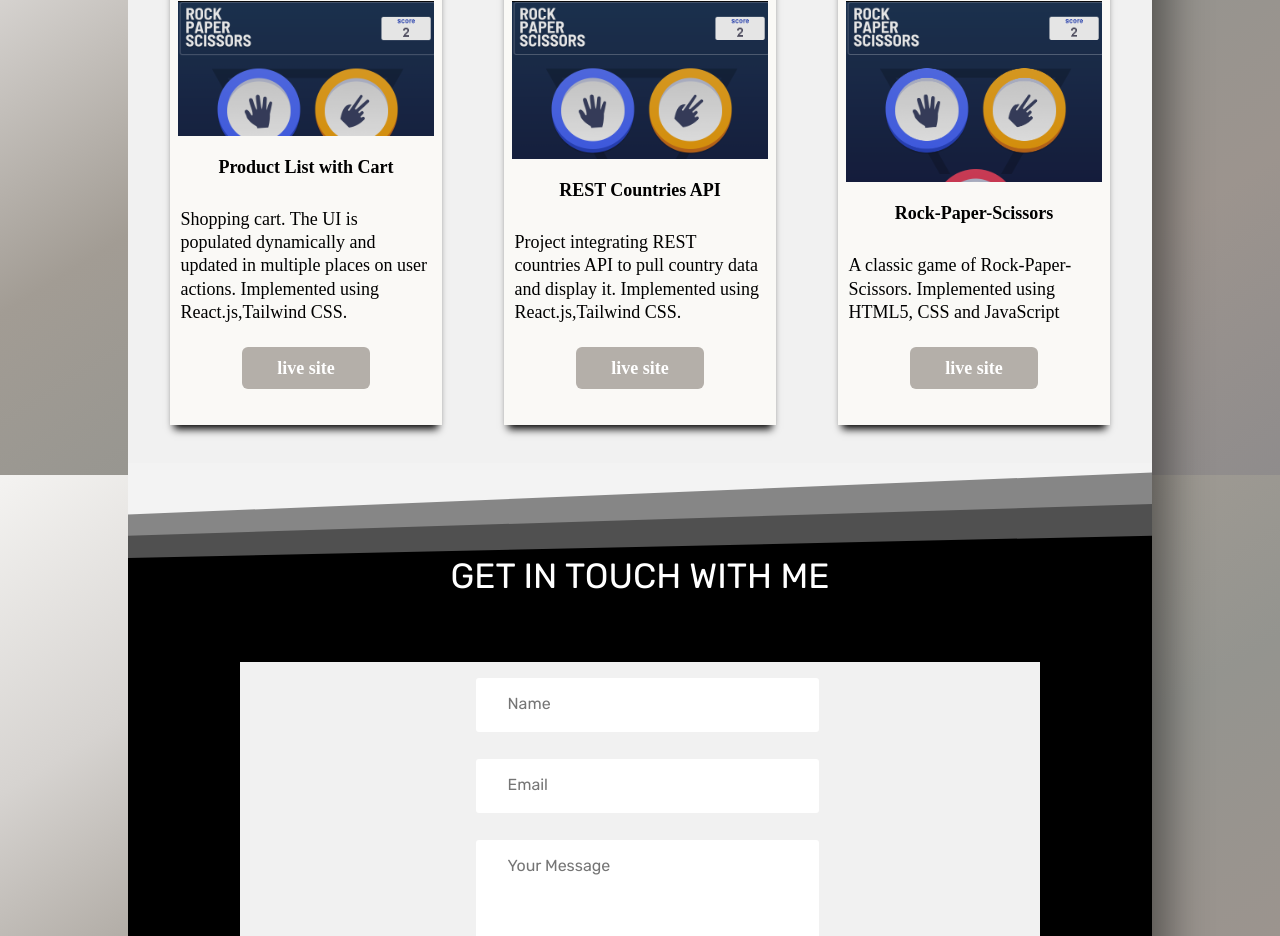
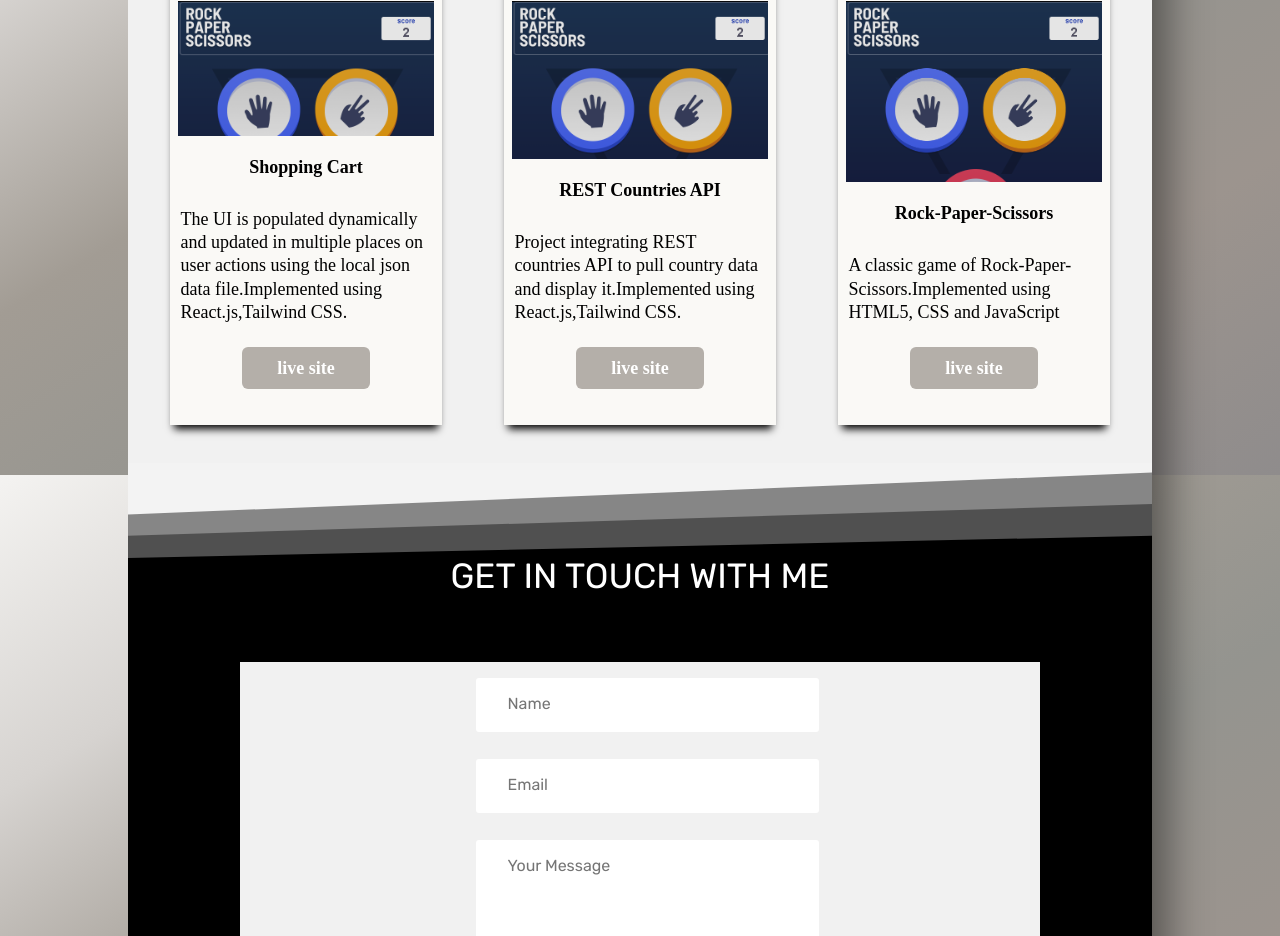
Before and after one commit to GeorgeSunita/portfolio, a Next.js app: page / in a window 1280 px wide. Shown: the part 1125-2061 px from the top of the page. Built offline with nearby package versions, Linux system fonts and the light colour scheme.

Commit message:
updations

```diff
--- a/pages/index.js
+++ b/pages/index.js
@@ -11,24 +11,24 @@ import { Link } from "react";
 export default function Home() {
   const cards = [
     {
-      title: "Product List with Cart",
+      title: "Shopping Cart",
       image: "/shoppingcart.png",
       description:
-        "Shopping cart.  The UI is populated dynamically and updated in multiple places on user actions. Implemented using React.js,Tailwind CSS.",
+        "The UI is populated dynamically and updated in multiple places on user actions using the local json data file.Implemented using React.js,Tailwind CSS.",
       link: "https://shoppingcartwithproductlist.netlify.app/",
     },
     {
       title: "REST Countries API",
       image: "/RESTcountries.png",
       description:
-        "Project integrating REST countries API to pull country data and display it. Implemented using React.js,Tailwind CSS.",
+        "Project integrating REST countries API to pull country data and display it.Implemented using React.js,Tailwind CSS.",
       link: "https://sg-rest-countries.netlify.app/",
     },
     {
       title: "Rock-Paper-Scissors",
       image: "/rps.png",
       description:
-        "A classic game of Rock-Paper-Scissors. Implemented using HTML5, CSS and JavaScript",
+        "A classic game of Rock-Paper-Scissors.Implemented using HTML5, CSS and JavaScript",
       link: "https://sg-rockpaperscissors.netlify.app/",
     },
   ];
```
